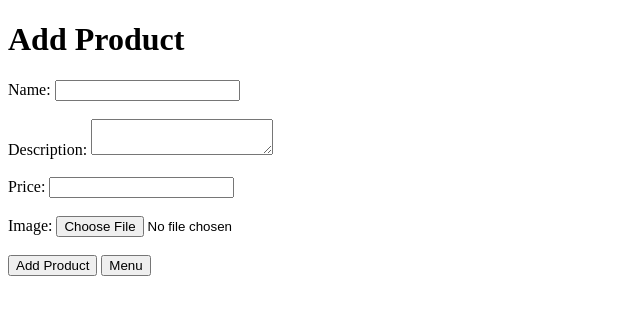
After one commit to Andriy2444/ServerTMP, a Flask app: template templates/add-product.html in a window 1280 px wide. The commit adds this page. Shown: the top 315 px of the page, without its empty margins (0-640 px from the left). Run offline with Flask 3, Linux system fonts and the light colour scheme; the template is opened without the code that fills it, so the values that code supplies are empty; parts of the project's set-up code (start-up, migrations or seed data) failed here and were passed over.

Commit message:
add product

```diff
--- a/app.py
+++ b/app.py
@@ -1,10 +1,12 @@
 from flask import Flask, request, render_template, redirect, url_for
+from werkzeug.utils import secure_filename
 import mysql.connector
 import os
 import bcrypt
 import logging
 
 app = Flask(__name__)
+app.config['UPLOAD_FOLDER'] = 'static/uploads'
 
 logging.basicConfig(level=logging.INFO)
 
@@ -141,9 +143,42 @@ def register():
 
     return render_template("register.html")
 
-@app.route("/menu")
-def menu():
-    return render_template("menu.html")
+@app.route("/menu", methods=['GET'])
+def view_menu():
+    connection = get_db_connection()
+    cursor = connection.cursor(dictionary=True)
+    cursor.execute("SELECT * FROM products ORDER BY created_at DESC")
+    menu = cursor.fetchall()
+    cursor.close()
+    connection.close()
+
+    return render_template('menu.html', products=menus)
+
+@app.route('/add-product', methods=['GET', 'POST'])
+def add_product():
+    if request.method == 'POST':
+        name = request.form['name']
+        description = request.form['description']
+        price = request.form['price']
+        image = request.files['image']
+
+        if image:
+            filename = secure_filename(image.filename)
+            image_path = os.path.join(app.config['UPLOAD_FOLDER'], filename)
+            image.save(image_path)
+
+            connection = get_db_connection()
+            cursor = connection.cursor()
+            cursor.execute(
+                "INSERT INTO products (name, description, image_url, price) VALUES (%s, %s, %s, %s)",
+                (name, description, f"/{image_path}", price),
+            )
+            connection.commit()
+            cursor.close()
+            connection.close()
+
+        return redirect(url_for('view_products'))
+    return render_template('add_product.html')
 
 if __name__ == "__main__":
     app.run(host="0.0.0.0", port=5000)
--- /dev/null
+++ b/templates/add-product.html
@@ -0,0 +1,34 @@
+<!DOCTYPE html>
+<html lang="en">
+<head>
+    <meta charset="UTF-8">
+    <title>Add product</title>
+</head>
+<body>
+    <h1>Add Product</h1>
+    <form action="/add-product" method="POST" enctype="multipart/form-data">
+        <label for="name">Name:</label>
+        <input type="text" id="name" name="name" required><br><br>
+
+        <label for="description">Description:</label>
+        <textarea id="description" name="description" required></textarea><br><br>
+
+        <label for="price">Price:</label>
+        <input type="number" id="price" name="price" step="0.01" required><br><br>
+
+        <label for="image">Image:</label>
+        <input type="file" id="image" name="image" accept="image/*" required><br><br>
+
+        <button type="submit">Add Product</button>
+        <button onclick="goToMenu(event)">Menu</button>
+    </form>
+
+    <script>
+            function goToMenu(event) {
+                event.preventDefault();
+                window.location.href = '/menu';
+            }
+    </script>
+
+</body>
+</html>
--- a/templates/index.html
+++ b/templates/index.html
@@ -1,6 +1,7 @@
 <!DOCTYPE html>
-<html>
+<html lang="en">
     <head>
+        <meta charset="UTF-8">
         <title>My Website</title>
         <link rel="stylesheet" href="/static/style.css">
     </head>
--- a/templates/register.html
+++ b/templates/register.html
@@ -1,7 +1,8 @@
 <!DOCTYPE html>
-<html>
+<html lang="en">
     <head>
-        <title>My Website</title>
+        <meta charset="UTF-8">
+        <title>Register</title>
         <link rel="stylesheet" href="/static/style1.css">
     </head>
     <body>
```
Also changed, not shown: templates/menu.html (+12 -24 lines).
